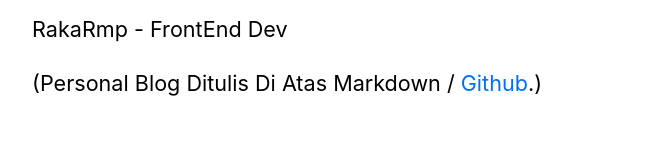
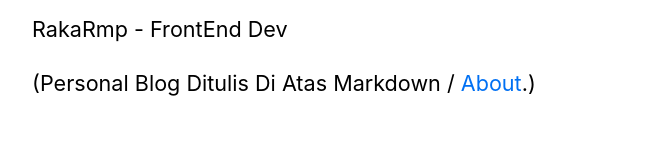
Before and after one commit to rakarmp/PersonalBlog, a Next.js app: page / in a window 1280 px wide. Shown: the part 297-443 px from the top of the page, without its empty margins (302-947 px from the left). Built offline with nearby package versions, Linux system fonts and the light colour scheme.

Commit message:
add link about

```diff
--- a/pages/index.tsx
+++ b/pages/index.tsx
@@ -24,7 +24,7 @@ export default function Home({
         <p>RakaRmp - FrontEnd Dev</p>
         <p>
           (Personal Blog Ditulis Di Atas Markdown {' '}/
-          <a href="https://github.com/grizz12"> Github</a>.)
+          <a href="https://my-profiledev.netlify.app/"> About</a>.)
         </p>
       </section>
       <section className={`${utilStyles.headingMd} ${utilStyles.padding1px}`}>
```
